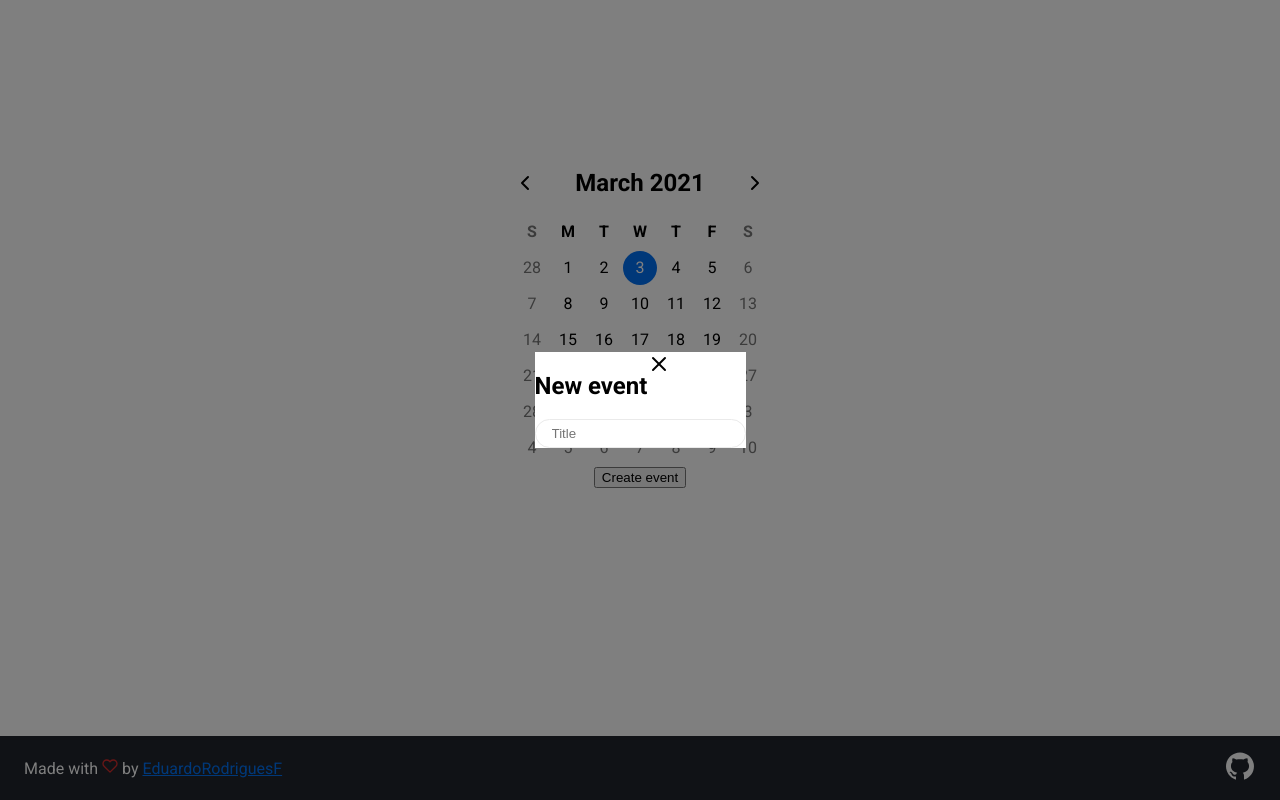
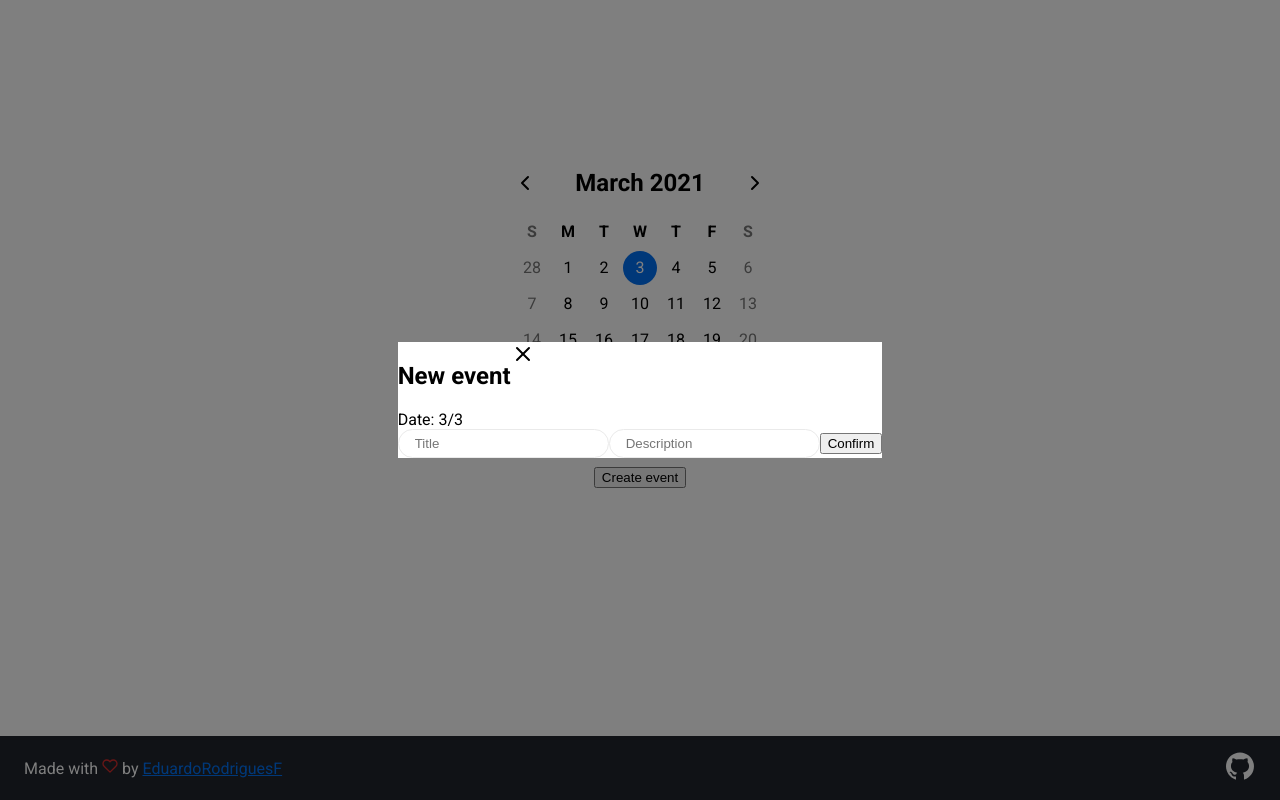
Before and after one commit to EduardoRodriguesF/calendar, a React (Create React App) app: page / in a window 1280 px wide. Both pictures are taken after a click on the button "Create event". Built offline with nearby package versions, Linux system fonts and the light colour scheme.

Commit message:
feat: modal form creating events

```diff
--- a/src/components/Input/index.tsx
+++ b/src/components/Input/index.tsx
@@ -6,8 +6,8 @@ interface InputProps extends InputHTMLAttributes<HTMLInputElement> {
   placeholder: string;
 }
 
-const Input: React.FC<InputProps> = ({ placeholder }) => {
-  return <Container type="text" placeholder={placeholder} />;
+const Input: React.FC<InputProps> = ({ placeholder, ...rest }) => {
+  return <Container type="text" placeholder={placeholder} {...rest} />;
 };
 
 export default Input;
--- a/src/components/Modal/index.tsx
+++ b/src/components/Modal/index.tsx
@@ -1,13 +1,25 @@
-import React, { useCallback } from 'react';
+import React, { useCallback, useState } from 'react';
 import { FiX } from 'react-icons/fi';
 import { useDispatch, useSelector } from 'react-redux';
 import { IState } from '../../store';
+import { IDateState } from '../../store/modules/date/types';
+import { createEvent } from '../../store/modules/events/action';
 import { toggleModal } from '../../store/modules/modal/action';
 import Input from '../Input';
 
 import { Container, Content, ModalHeader } from './styles';
 
+interface IForm {
+  title: string;
+  description: string;
+}
+
 const Modal: React.FC = () => {
+  const [formData, setFormData] = useState<IForm>({
+    title: '',
+    description: '',
+  });
+  const date = useSelector<IState, IDateState>(state => state.date);
   const modal = useSelector<IState, boolean>(state => state.modal);
 
   const dispatch = useDispatch();
@@ -16,6 +28,19 @@ const Modal: React.FC = () => {
     dispatch(toggleModal());
   }, [dispatch]);
 
+  const handleSubmit = useCallback(() => {
+    dispatch(
+      createEvent({
+        title: formData.title,
+        date: date.selected,
+        time: new Date(),
+        description: formData.description,
+      }),
+    );
+
+    console.log(formData);
+  }, [date.selected, dispatch, formData]);
+
   return (
     <Container open={modal}>
       <Content>
@@ -23,8 +48,24 @@ const Modal: React.FC = () => {
           <h2>New event</h2>
           <FiX onClick={handleModalClose} size={24} />
         </ModalHeader>
+        <span>
+          Date: {date.selected.getDate()}/{date.selected.getMonth() + 1}
+        </span>
         <form>
-          <Input placeholder="Title" />
+          <Input
+            placeholder="Title"
+            onChange={e => setFormData({ ...formData, title: e.target.value })}
+          />
+          <Input
+            placeholder="Description"
+            onChange={e =>
+              setFormData({ ...formData, description: e.target.value })
+            }
+          />
+
+          <button type="button" onClick={handleSubmit}>
+            Confirm
+          </button>
         </form>
       </Content>
     </Container>
```
Also changed, not shown: .eslintrc.json.
